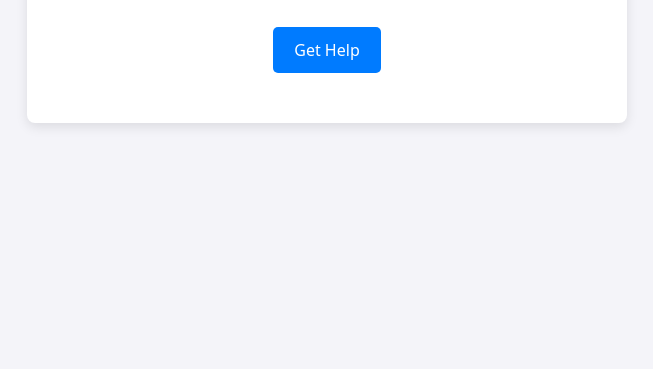
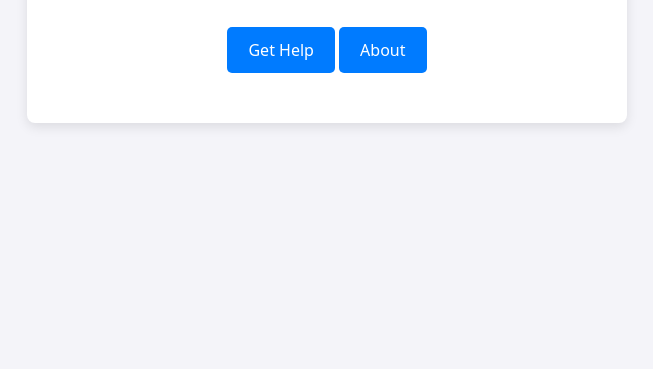
Before and after one commit to kumaranmol123/FirstFolder, a plain HTML site: page index.html in a window 1280 px wide. Shown: the part 431-800 px from the top of the page, without its empty margins (313-966 px from the left). Drawn offline with nearby package versions, Linux system fonts and the light colour scheme.

Commit message:
Update index.html

```diff
--- a/index.html
+++ b/index.html
@@ -52,7 +52,8 @@
   <div class="coming-soon-container">
     <div class="coming-soon-title">Coming Soon!</div>
     <div class="coming-soon-subtitle">We are working hard to bring something amazing. Stay tuned!</div>
-    <a href="mailto:help@yourwebsite.com" class="btn btn-help">Get Help</a>
+    <a href="mailto:kanmol667788@gmail.com" class="btn btn-help">Get Help</a>
+    <a href="/about.html" class="btn btn-help">About</a>
   </div>
 
   <!-- Bootstrap 5 JS (for responsiveness) -->
```
